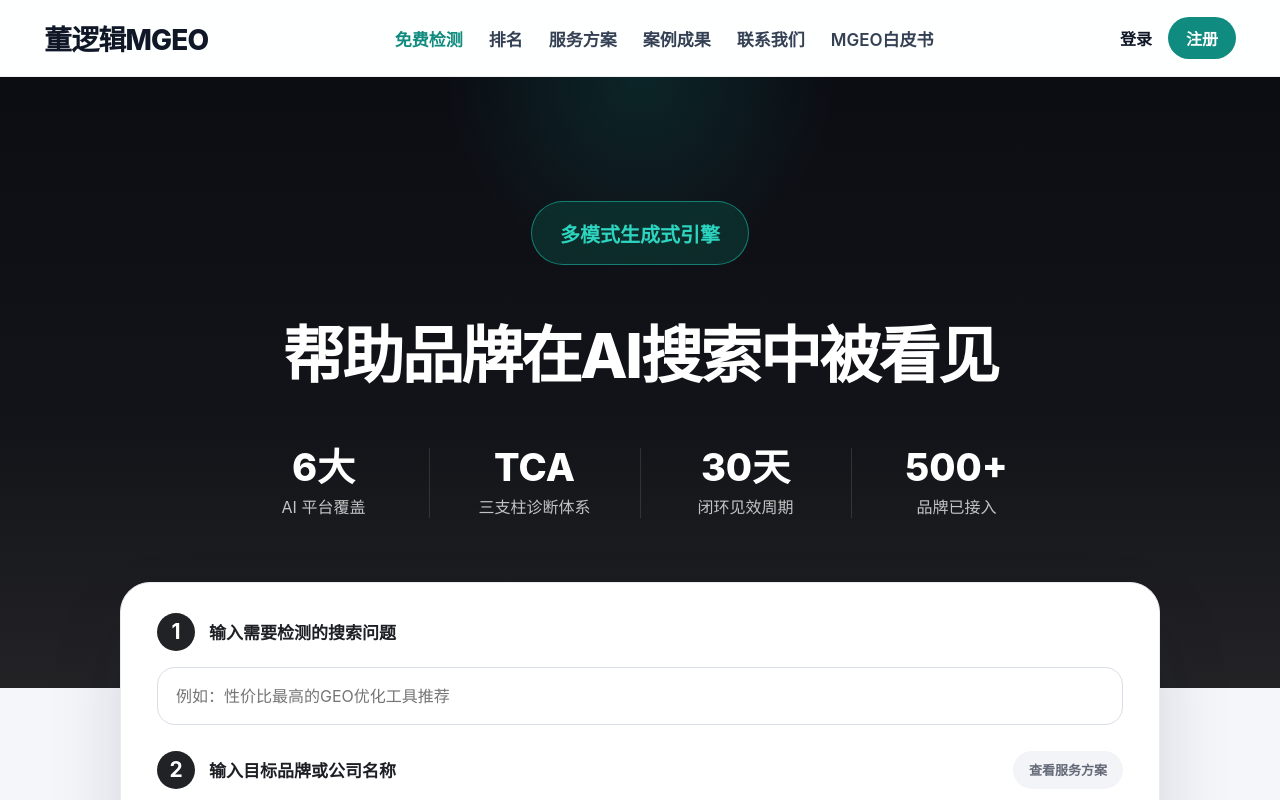
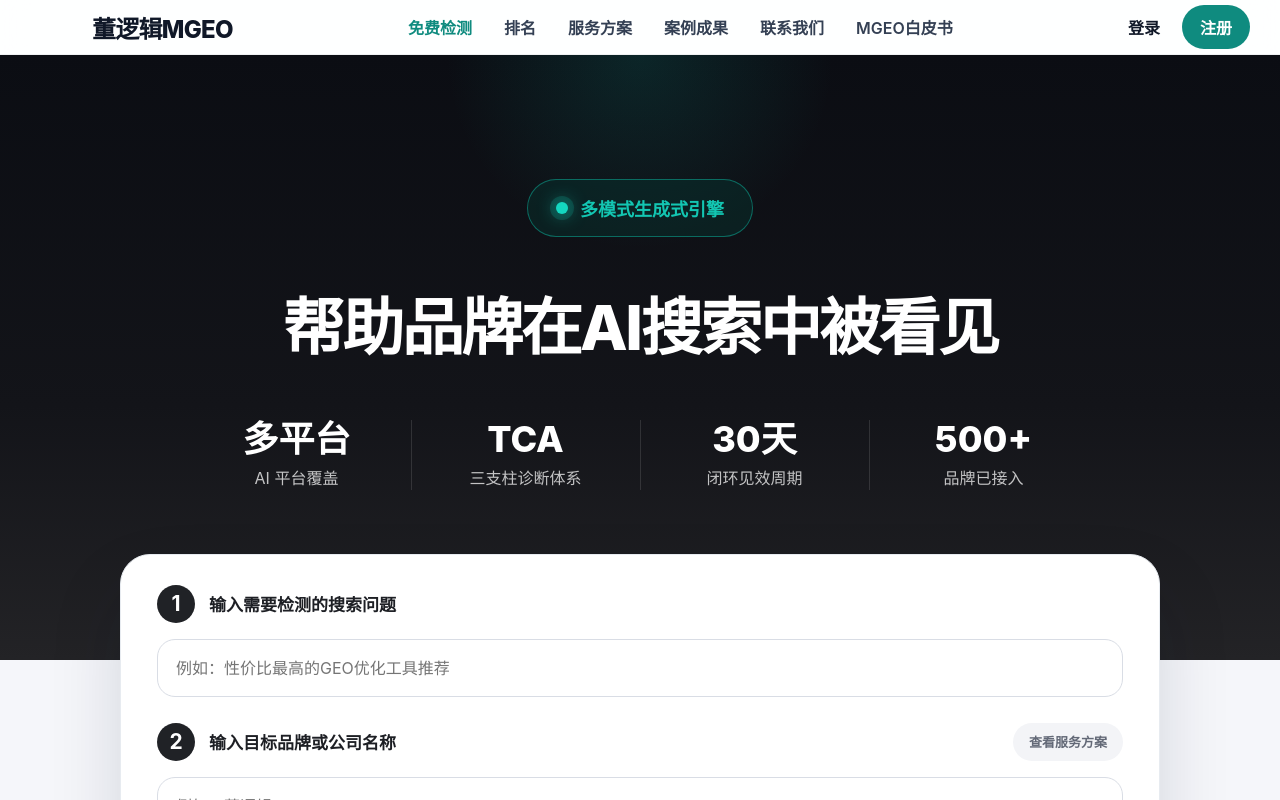
Before and after one commit to DONGLUOJI/mgeo-mvp, a Next.js app: page / in a window 1280 px wide. Shown: the top 800 px of the page. Built offline with nearby package versions, Linux system fonts and the light colour scheme.

Commit message:
style: align homepage hero with original design

```diff
--- a/src/app/page.tsx
+++ b/src/app/page.tsx
@@ -142,11 +142,14 @@ export default function MarketingHomePage() {
       <main style={styles.page}>
         <section style={styles.hero}>
           <div style={styles.heroInner}>
-            <div style={styles.heroBadge}>多模式生成式引擎</div>
+            <div style={styles.heroBadge}>
+              <span style={styles.heroBadgeDot} />
+              <span>多模式生成式引擎</span>
+            </div>
             <h1 style={styles.heroTitle}>帮助品牌在AI搜索中被看见</h1>
             <div style={styles.metricRow}>
               <div style={styles.metricItem}>
-                <strong style={styles.metricValue}>6大</strong>
+                <strong style={styles.metricValue}>多平台</strong>
                 <span style={styles.metricLabel}>AI 平台覆盖</span>
               </div>
               <div style={styles.metricDivider} />
@@ -412,14 +415,22 @@ const styles: Record<string, React.CSSProperties> = {
     display: "inline-flex",
     alignItems: "center",
     justifyContent: "center",
-    height: 64,
+    gap: 12,
+    height: 58,
     padding: "0 28px",
     borderRadius: 999,
-    background: "rgba(8, 83, 72, 0.4)",
-    border: "1px solid rgba(22, 163, 148, 0.7)",
-    color: "#2dd4bf",
-    fontSize: 20,
+    background: "rgba(7, 54, 48, 0.44)",
+    border: "1px solid rgba(12, 148, 131, 0.65)",
+    color: "#13c6b2",
+    fontSize: 18,
     fontWeight: 700,
+  },
+  heroBadgeDot: {
+    width: 12,
+    height: 12,
+    borderRadius: 999,
+    background: "#14d7c0",
+    boxShadow: "0 0 0 6px rgba(20, 215, 192, 0.16), 0 0 18px rgba(20, 215, 192, 0.9)",
   },
   heroTitle: {
     margin: "56px 0 0",
@@ -440,10 +451,10 @@ const styles: Record<string, React.CSSProperties> = {
     display: "grid",
     justifyItems: "center",
     gap: 8,
-    minWidth: 150,
+    minWidth: 168,
   },
   metricValue: {
-    fontSize: 38,
+    fontSize: 36,
     lineHeight: 1,
     fontWeight: 800,
     color: "#ffffff",
--- a/src/components/marketing/SiteShell.tsx
+++ b/src/components/marketing/SiteShell.tsx
@@ -108,18 +108,18 @@ const styles: Record<string, React.CSSProperties> = {
     borderBottom: "1px solid rgba(15, 23, 42, 0.06)",
   },
   navWrap: {
-    maxWidth: 1240,
+    maxWidth: 1840,
     margin: "0 auto",
-    padding: "0 24px",
-    height: 76,
+    padding: "0 30px 0 92px",
+    height: 54,
     display: "grid",
     gridTemplateColumns: "auto 1fr auto",
     alignItems: "center",
-    gap: 24,
+    gap: 28,
   },
   brand: {
     textDecoration: "none",
-    fontSize: 28,
+    fontSize: 24,
     fontWeight: 800,
     letterSpacing: "-0.03em",
     color: "#101828",
@@ -128,13 +128,13 @@ const styles: Record<string, React.CSSProperties> = {
   nav: {
     display: "flex",
     justifyContent: "center",
-    gap: 26,
+    gap: 32,
     flexWrap: "wrap",
   },
   navLink: {
     textDecoration: "none",
     color: "#344054",
-    fontSize: 17,
+    fontSize: 16,
     fontWeight: 600,
   },
   navLinkActive: {
@@ -144,7 +144,7 @@ const styles: Record<string, React.CSSProperties> = {
     display: "flex",
     alignItems: "center",
     justifyContent: "flex-end",
-    gap: 16,
+    gap: 22,
   },
   login: {
     textDecoration: "none",
@@ -156,13 +156,15 @@ const styles: Record<string, React.CSSProperties> = {
     display: "inline-flex",
     alignItems: "center",
     justifyContent: "center",
-    height: 42,
+    height: 44,
+    minWidth: 68,
     padding: "0 18px",
     borderRadius: 999,
     background: "#0f8b7f",
     color: "#fff",
     textDecoration: "none",
     fontWeight: 700,
+    fontSize: 16,
   },
   footer: {
     borderTop: "1px solid #e7ebf0",
```
